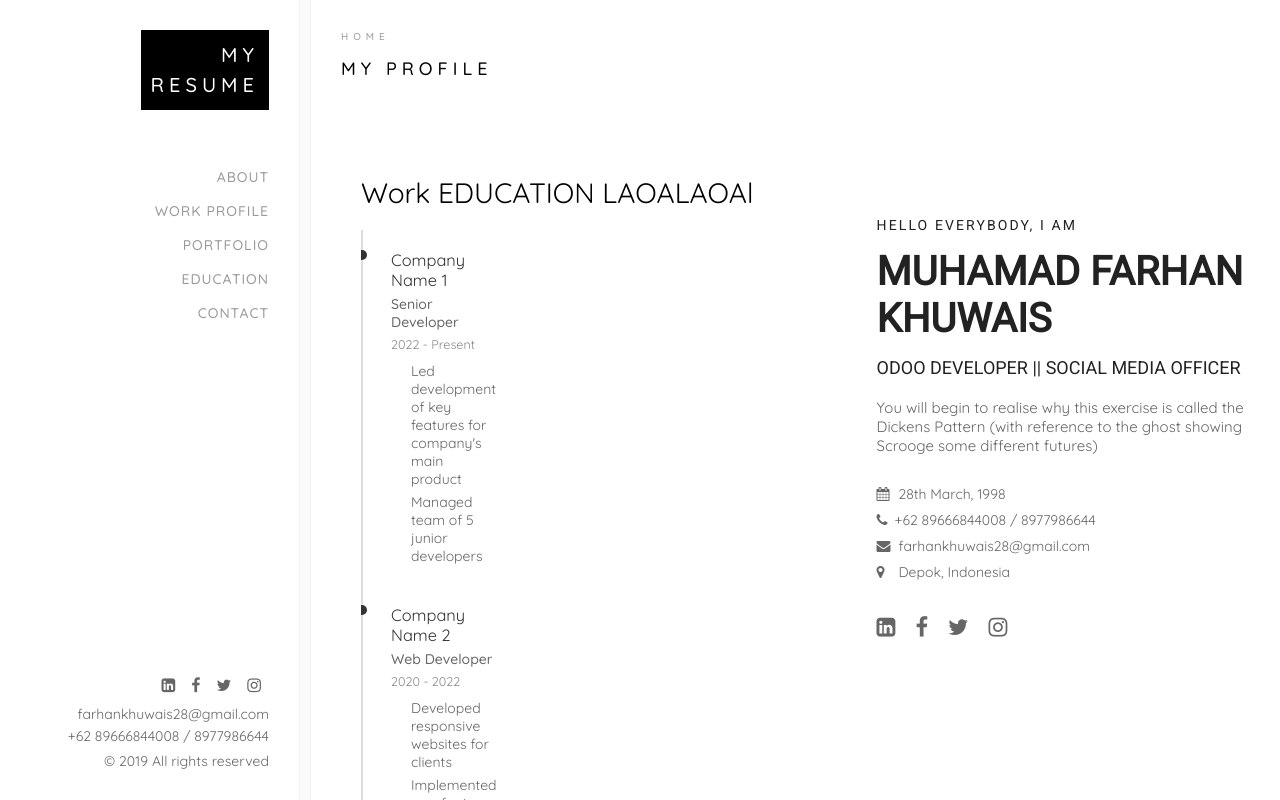
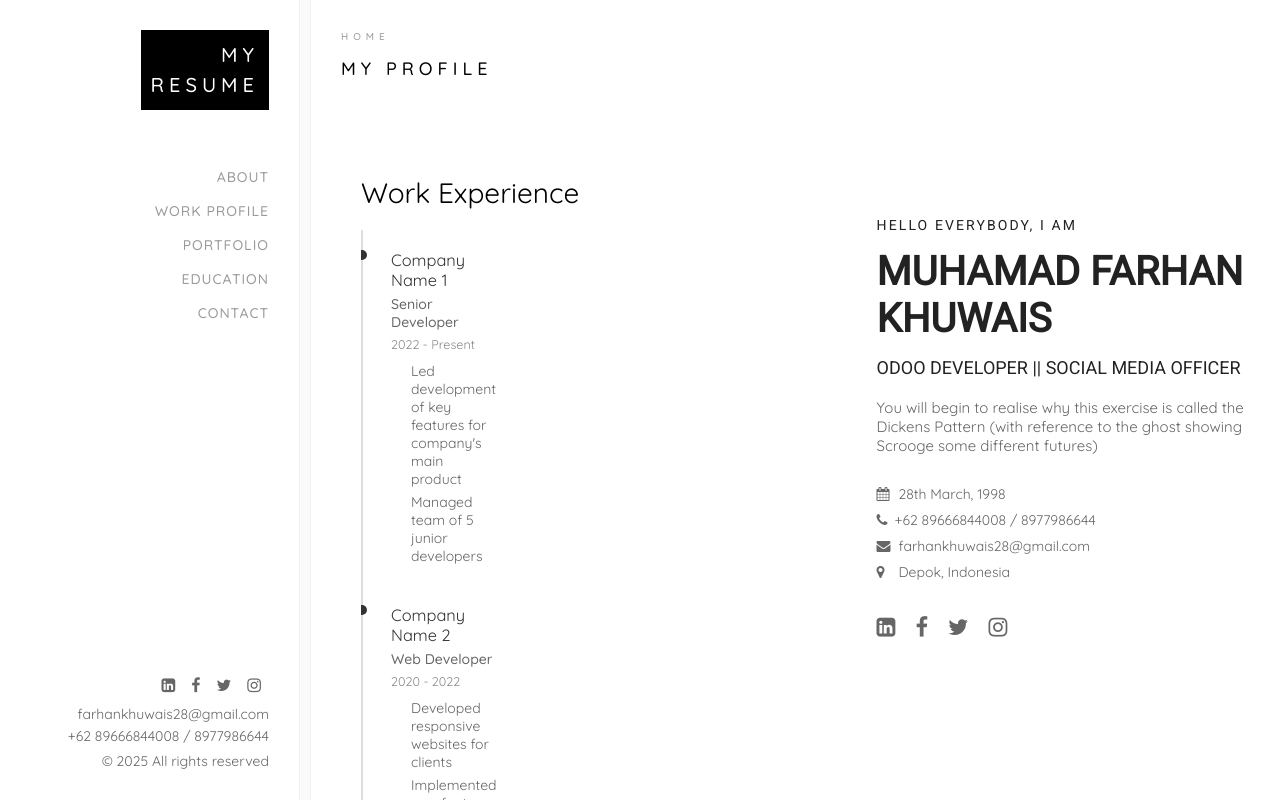
Before and after one commit to farhankhuwais/personal-portofolio, a plain HTML site: page work_experience.html in a window 1280 px wide. Drawn offline with Linux system fonts and the light colour scheme.

```diff
--- a/work_experience.html
+++ b/work_experience.html
@@ -40,7 +40,7 @@
                             </ul>
                         </div>
 
-                        <div class="copy-rights">&copy; 2019 All rights reserved</div>
+                        <div class="copy-rights">&copy; 2025 All rights reserved</div>
                     </div>
 
                 </div>
@@ -75,7 +75,7 @@
                             </div> -->
 
                             <div class="experience-container">
-                                <h1>Work EDUCATION LAOALAOAl</h1>
+                                <h1>Work Experience</h1>
                                 <div class="experience-section">
                                     <div class="timeline">
                                         <div class="timeline-item">
```
